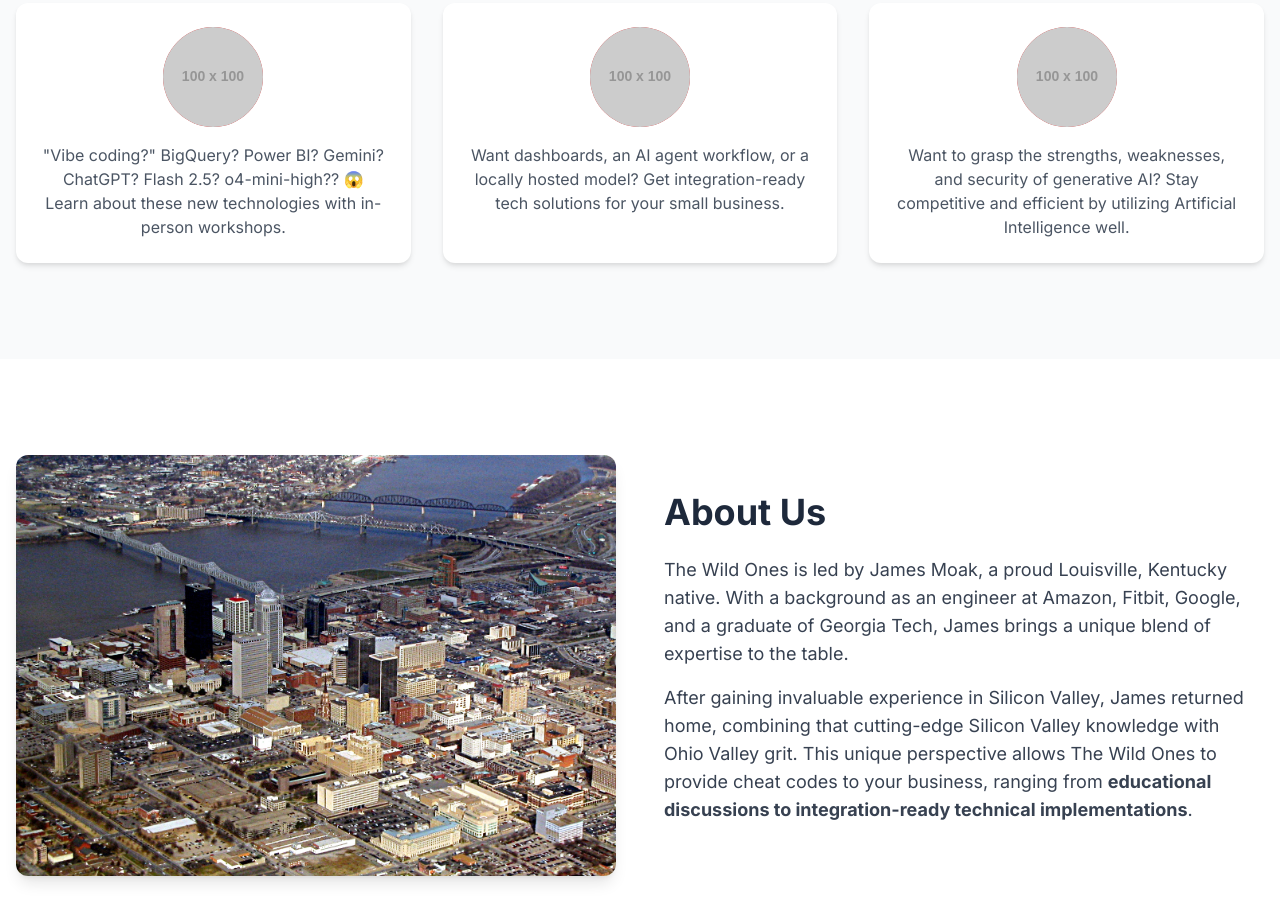
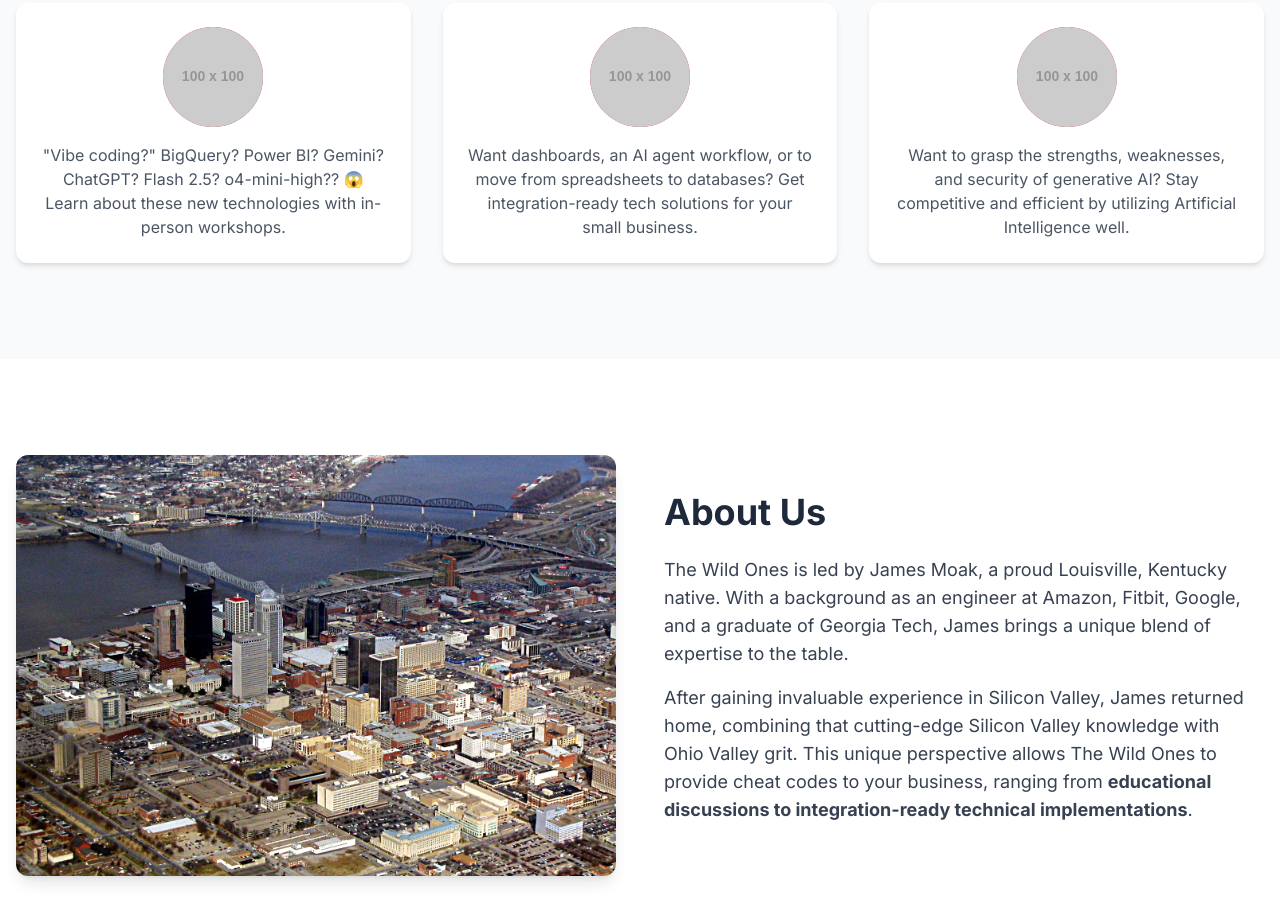
Before and after one commit to jmoak3/jmoak3.github.io, a plain HTML site: page index.html in a window 1280 px wide. Shown: the part 797-1718 px from the top of the page. Drawn offline with nearby package versions, Linux system fonts and the light colour scheme; placeholder pictures from the web are drawn by us.

Commit message:
Update index.html

```diff
--- a/index.html
+++ b/index.html
@@ -180,7 +180,7 @@
                 </div>
                 <div class="card p-6 text-center">
                     <img src="https://placehold.co/100x100/dc2626/ffffff?text=Integrate" alt="Icon representing technological trend analysis" class="mx-auto mb-4 rounded-full placeholder-img" style="background-color: #dc2626; color: white;">
-                    <p class="text-gray-600">Want dashboards, an AI agent workflow, or a locally hosted model? Get integration-ready tech solutions for your small business.</p>
+                    <p class="text-gray-600">Want dashboards, an AI agent workflow, or to move from spreadsheets to databases? Get integration-ready tech solutions for your small business.</p>
                 </div>
                 <div class="card p-6 text-center">
                     <img src="https://placehold.co/100x100/dc2626/ffffff?text=Utilize" alt="Icon representing keeping pace with modern changes" class="mx-auto mb-4 rounded-full placeholder-img" style="background-color: #dc2626; color: white;">
```
